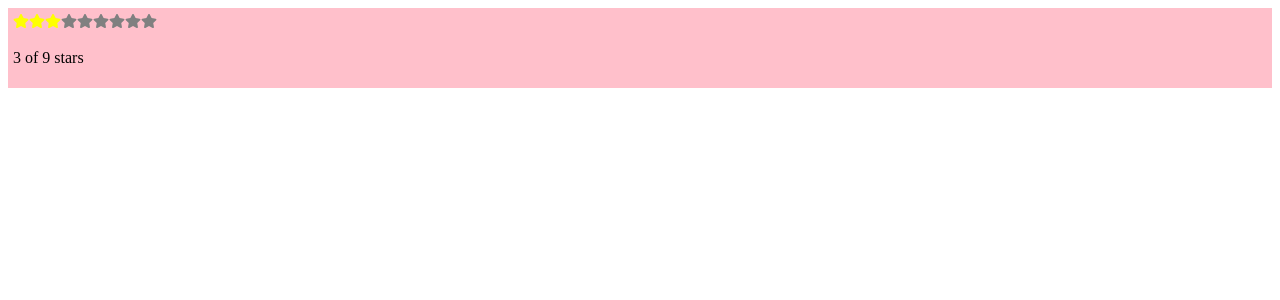
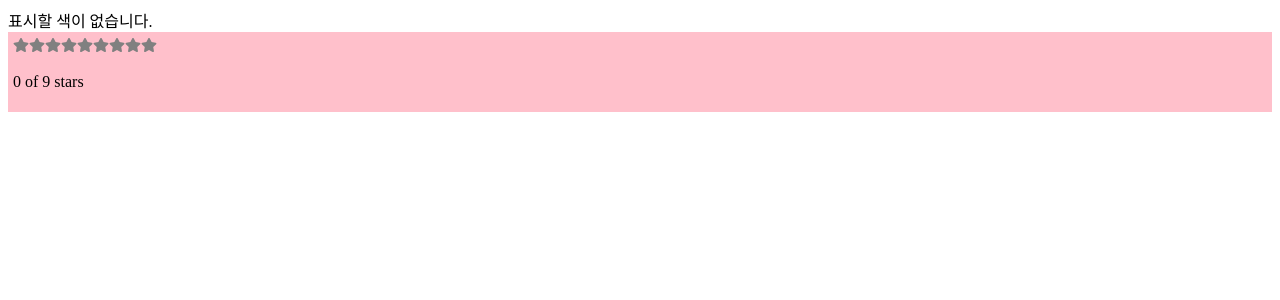
Before and after one commit to NJ97S/React-Codeground, a React (Vite) app in the folder Ch6_ReactStateManagement/react-codeground/: page / in a window 1280 px wide. Shown: the top 300 px of the page. Built offline with nearby package versions, Linux system fonts and the light colour scheme.

Commit message:
feat: ColorList와 Color 컴포넌트 틀 구현

```diff
--- a/Ch6_ReactStateManagement/react-codeground/src/App.jsx
+++ b/Ch6_ReactStateManagement/react-codeground/src/App.jsx
@@ -9,7 +9,7 @@ function App() {
 
   return (
     <>
-      <ColorList/>
+      <ColorList color={colors.colors}/>
       <StarRating
         style={{background: "pink"}}S
         totalStars={9}
--- /dev/null
+++ b/Ch6_ReactStateManagement/react-codeground/src/components/Color.jsx
@@ -0,0 +1,11 @@
+import StarRating from "./StarRating"
+
+export default function Color({ title, color, rating }) {
+    return (
+        <section>
+            <h1>{title}</h1>
+            <div style={{height: 50, backgroundColor: color}}></div>
+            <StarRating selectedStar={rating}></StarRating>
+        </section>
+    )
+};
--- a/Ch6_ReactStateManagement/react-codeground/src/components/ColorList.jsx
+++ b/Ch6_ReactStateManagement/react-codeground/src/components/ColorList.jsx
@@ -1,3 +1,12 @@
-export default function ColorList(params) {
+import Color from "./Color";
 
+export default function ColorList({ colors = [] }) {
+    if(!colors.length) return <div>표시할 색이 없습니다.</div>;
+    return (
+        <div>
+            {
+                colors.map(color => <Color key={color.id} {...color}/>)
+            }
+        </div>
+    )
 };
--- a/Ch6_ReactStateManagement/react-codeground/src/components/StarRating.jsx
+++ b/Ch6_ReactStateManagement/react-codeground/src/components/StarRating.jsx
@@ -7,8 +7,8 @@ const Star = ({selected = false, onSelect = () => {} }) => (
 
 const createArray = (totalStars) => [...Array(totalStars)];
 
-export default function StarRating({ style = { background: "lightgrey" }, totalStars = 5, ...props}) {
-    const [selectedStars, setSelectedStars] = useState(3);
+export default function StarRating({ style = { background: "lightgrey" }, totalStars = 5, selectedStar = 0, ...props}) {
+    const [selectedStars, setSelectedStars] = useState(selectedStar);
 
     return (
         <div style={{ padding: "5px", ...style}} {...props}>
```
